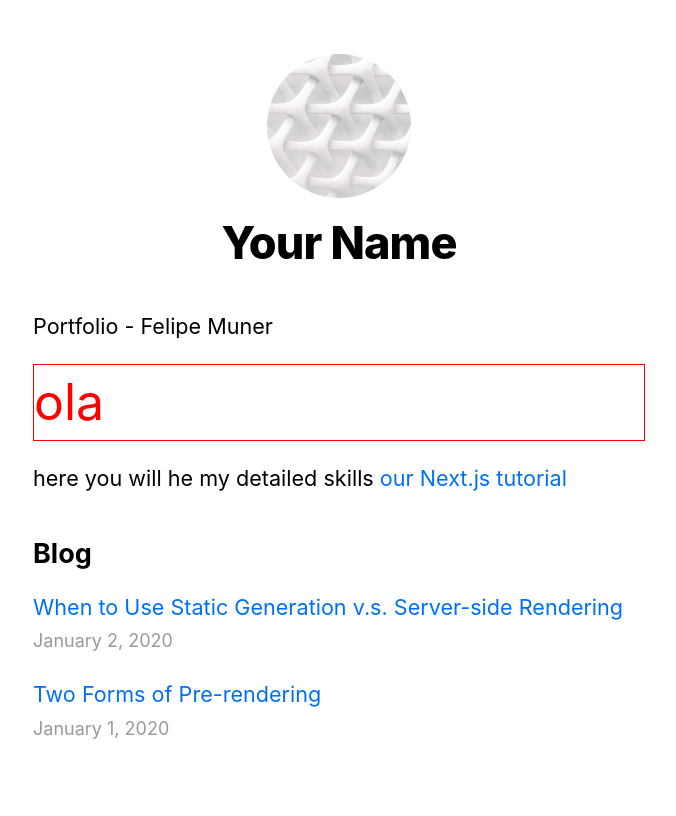
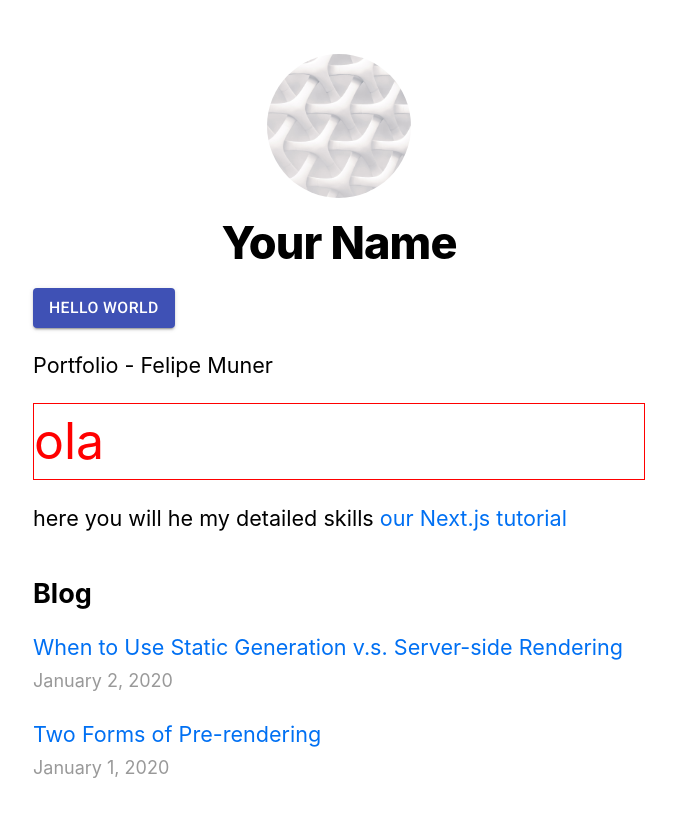
Before and after one commit to felipe-muner/nextjs-blog, a Next.js app: page / in a window 1280 px wide. Shown: the top 816 px of the page, without its empty margins (301-977 px from the left). Built offline with nearby package versions, Linux system fonts and the light colour scheme.

Commit message:
importing material-ui

```diff
--- a/components/layout.js
+++ b/components/layout.js
@@ -2,6 +2,7 @@
 import styles from "./layout.module.css";
 import utilStyles from "../styles/utils.module.css";
 import Link from "next/link";
+import Button from "@material-ui/core/Button";
 
 const name = "Your Name";
 export const siteTitle = "Next.js Sample Website";
@@ -23,6 +24,14 @@
         />
         <meta name="og:title" content={siteTitle} />
         <meta name="twitter:card" content="summary_large_image" />
+        <link
+          rel="stylesheet"
+          href="https://fonts.googleapis.com/css?family=Roboto:300,400,500,700&display=swap"
+        />
+        <link
+          rel="stylesheet"
+          href="https://fonts.googleapis.com/icon?family=Material+Icons"
+        />
       </Head>
       <header className={styles.header}>
         {home ? (
@@ -53,6 +62,9 @@
           </>
         )}
       </header>
+      <Button variant="contained" color="primary">
+        Hello World
+      </Button>
       <main>{children}</main>
       {!home && (
         <div className={styles.backToHome}>
--- a/package.json
+++ b/package.json
@@ -8,6 +8,7 @@
     "start": "next start"
   },
   "dependencies": {
+    "@material-ui/core": "^4.10.2",
     "classnames": "^2.2.6",
     "date-fns": "^2.14.0",
     "gray-matter": "^4.0.2",
```
Also changed, not shown: 1 other file (tests, documents, lock files or other folders).
